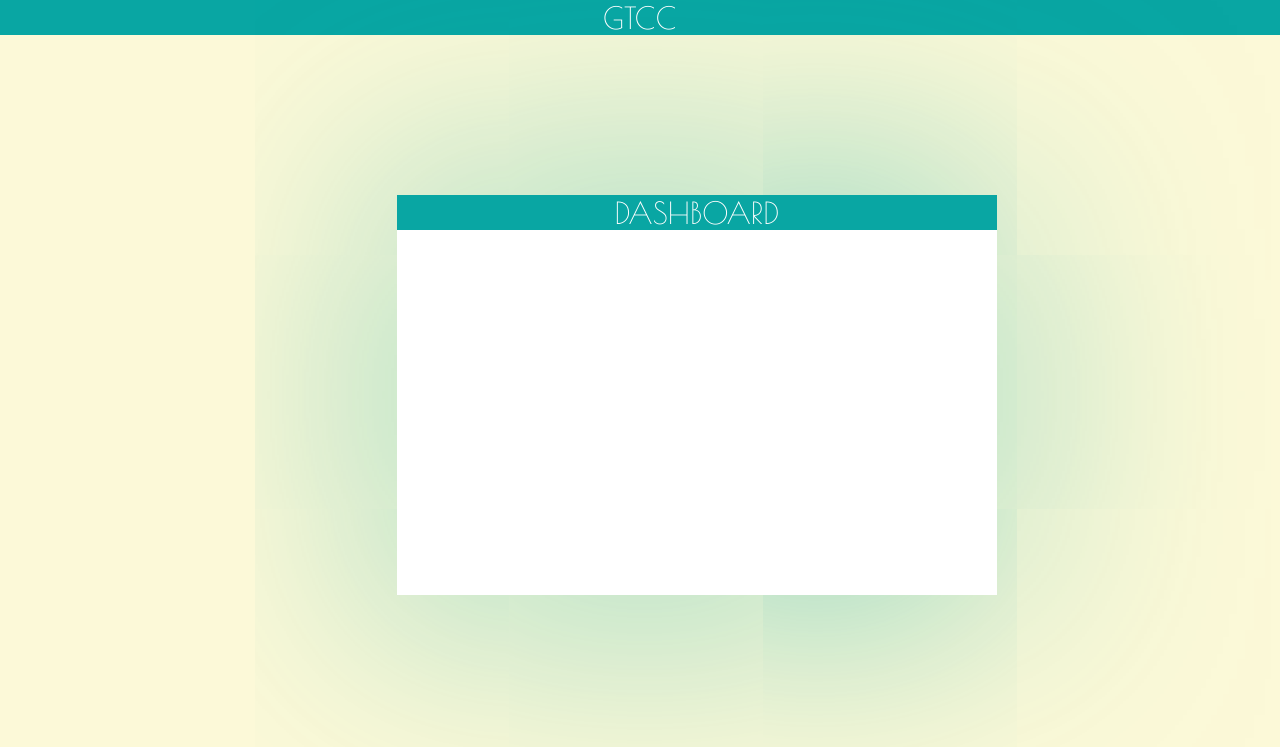
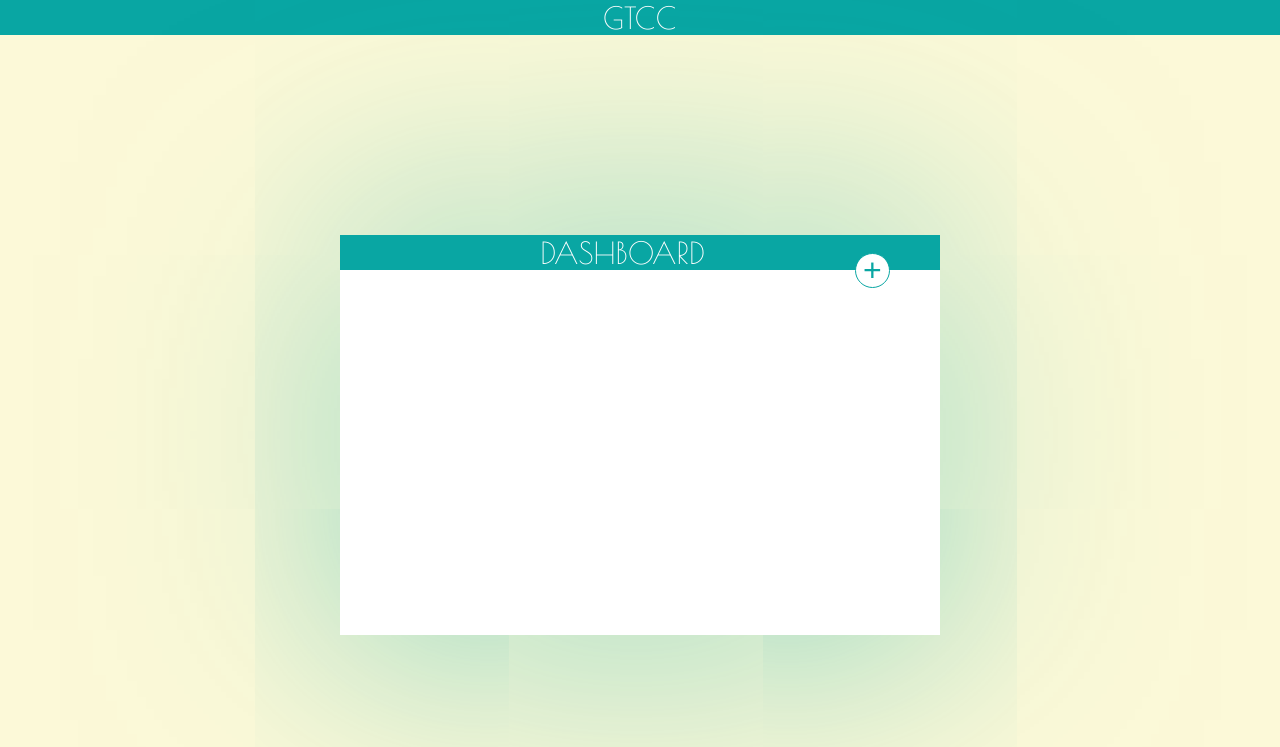
Before and after one commit to VdeVitorinha/GTCC-Pages, a plain HTML site: page src/dashboard.html in a window 1280 px wide. Shown: the top 747 px of the page. Drawn offline with nearby package versions, Linux system fonts and the light colour scheme.

Commit message:
Atualização do CSS da page Dashboard

```diff
--- a/src/dashboard.html
+++ b/src/dashboard.html
@@ -13,11 +13,13 @@
     <link rel="stylesheet" href="style.css" />
 </head>
 <body>
-    <div class="container">
+
         <header>GTCC</header>
-
+  <div class="container">
         <div class="workspace">
-            <header>DASHBOARD</header>
+            <header>DASHBOARD
+                <button class="btn-action">+</button>
+            </header>
 
         </div>
 
--- a/src/style.css
+++ b/src/style.css
@@ -8,10 +8,13 @@ body{
     width: 100%;
     height: 100vh;
     background: #FCF9D8;
+    display: flex;
+    align-items: center;
+    justify-content: center;
 }
 
 header{
-    background-color: rgba(9, 166, 163, 1);
+    background-color: #09a6a3;
     display: flex;
     align-items: center;
     justify-content: center;
@@ -20,6 +23,27 @@ header{
     font-size: 30px;
     color: white;
     font-family: "Poiret One", sans-serif;
+}
+
+.btn-action{
+    position: relative;
+    background-color: #ffffff;
+    border: #09a6a3 solid 1px;
+    border-radius: 100px;
+    display: flex;
+    align-items: center;
+    justify-content: center;
+    width: 35px;
+    height: 35px;
+    cursor: pointer;
+    font-size: xx-large;
+    color: #09a6a3;
+    left: 150px;
+    top: 18px;
+}
+.btn-action:hover{
+    background-color: #09a6a3;
+    color: #ffffff;
 }
 
 h1 {
@@ -36,8 +60,6 @@ h1 {
     justify-content: center;
     width: 600px;
     height: 400px;
-    margin: 31vw;
-    margin-top: 20vh;
     box-shadow: 0 0 1000px 0  #09a6a38e;
 }
 
```
